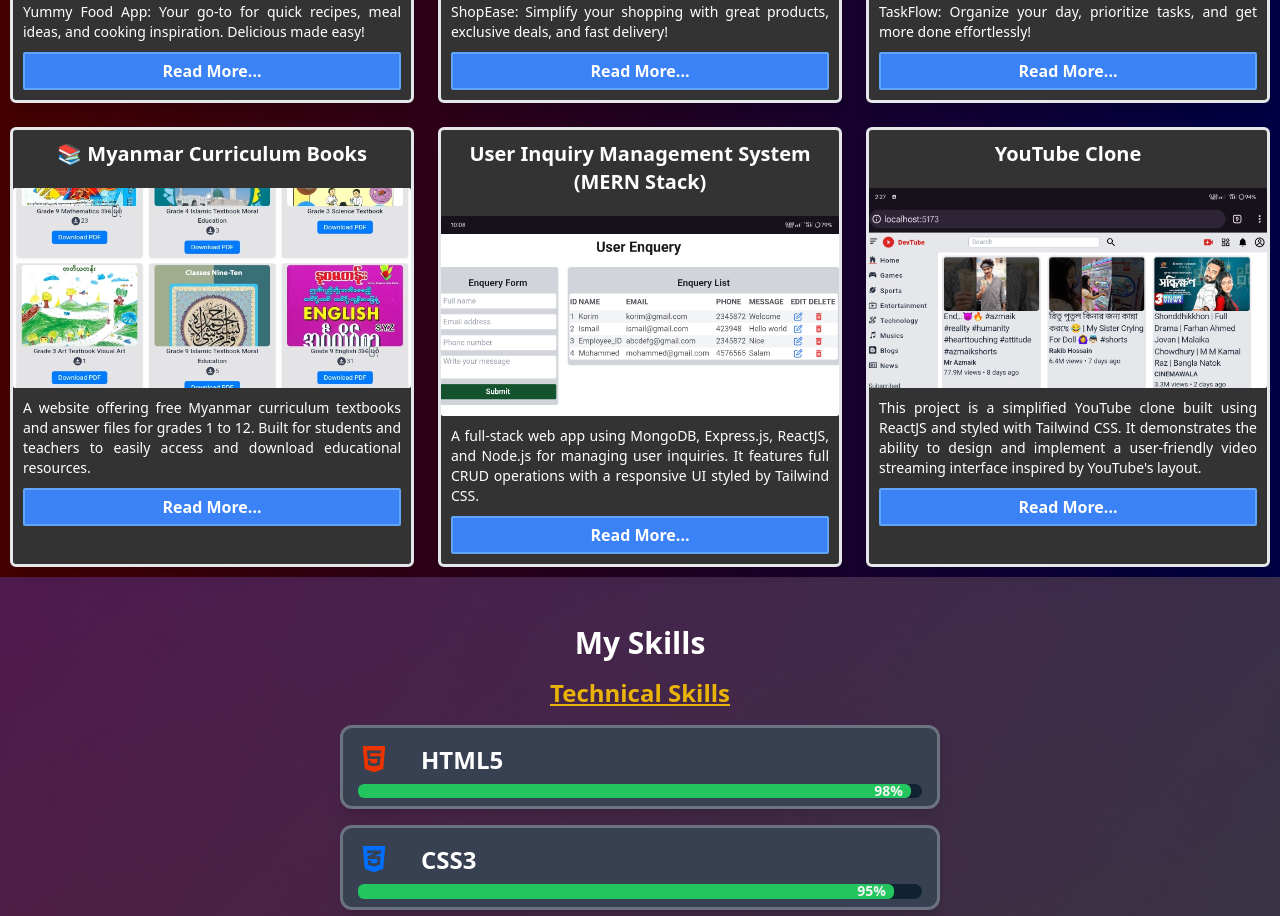
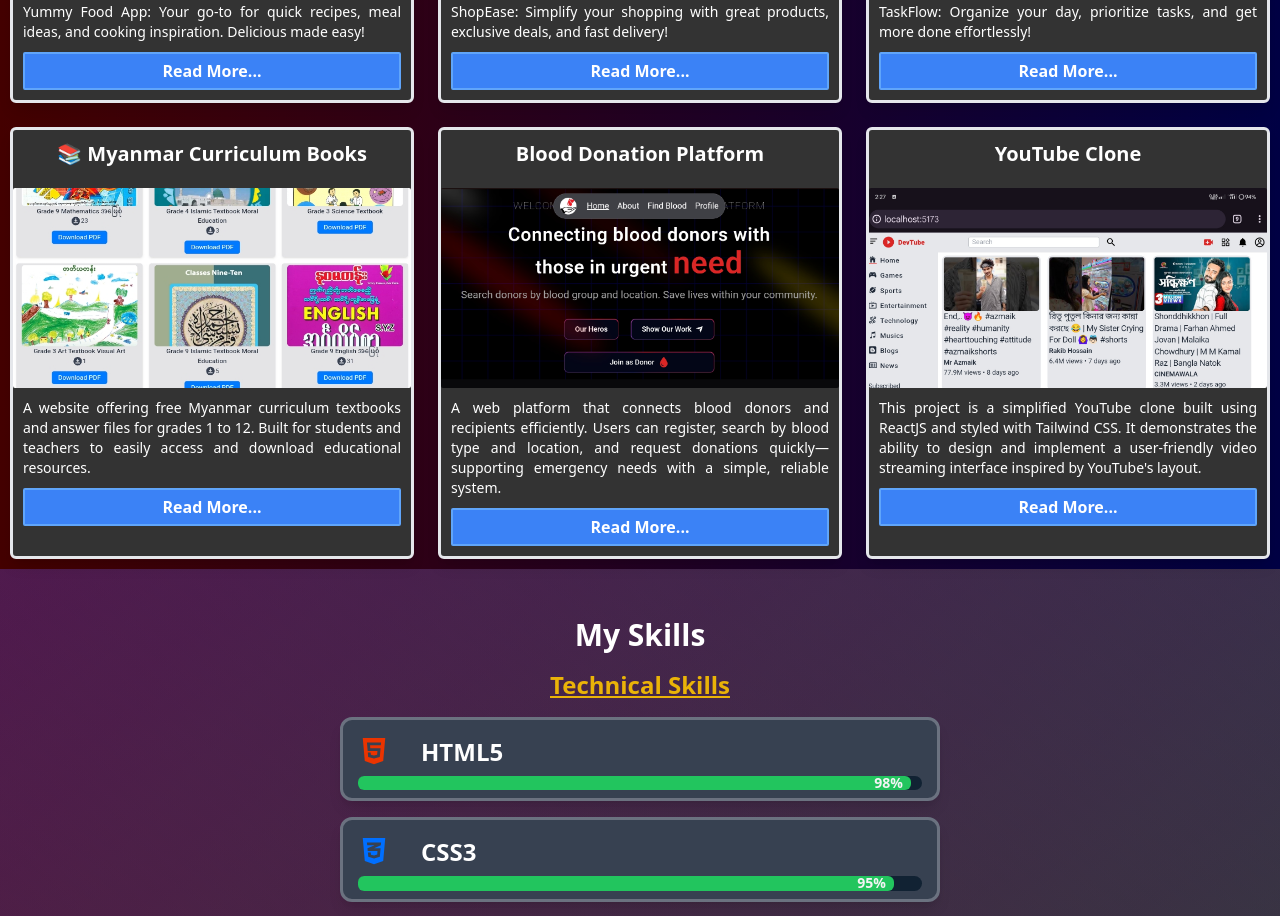
Before and after one commit to mdaleardc/personal-portfolio, a React (Vite) app: page / in a window 1280 px wide. Shown: the part 920-1836 px from the top of the page. Built offline with nearby package versions, Linux system fonts and the light colour scheme; some icons are missing.

Commit message:
add blood donation platform as project

```diff
--- a/src/Components/Projects.jsx
+++ b/src/Components/Projects.jsx
@@ -4,6 +4,7 @@ import todoList from "../assets/todo-list.jpg";
 import youtube_clone from "../assets/youtube_clone_thumbnail.jpg"
 import bookStoreThumnail from "../assets/bookStoreThumnail.jpg";
 import enquery_mern from "../assets/enquery_mern.jpg";
+import blood_donation from "../assets/blood_donation.jpg";
 
 const Projects = () => {
   const projectData = [
@@ -41,10 +42,11 @@ const Projects = () => {
     },
     {
       id: 5,
-      name: "User Inquiry Management System (MERN Stack)",
-      img: enquery_mern,
-      description: "A full-stack web app using MongoDB, Express.js, ReactJS, and Node.js for managing user inquiries. It features full CRUD operations with a responsive UI styled by Tailwind CSS.",
-      url: "https://mern-client-enquery.vercel.app/",
+      name: "Blood Donation Platform",
+      img: blood_donation, // make sure you import or define this image
+      description:
+        "A web platform that connects blood donors and recipients efficiently. Users can register, search by blood type and location, and request donations quickly—supporting emergency needs with a simple, reliable system.",
+      url: "https://vitaldrop.vercel.app",
     },
     {
       id: 6,
```
Also changed, not shown: src/assets/blood_donation.jpg (added).
